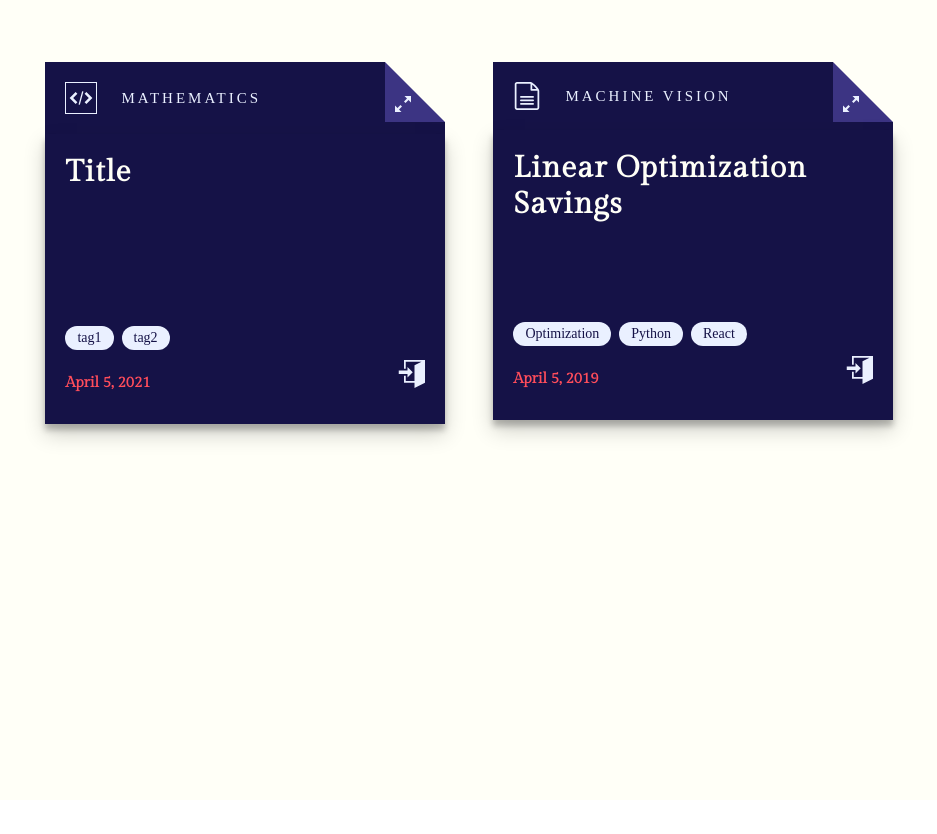
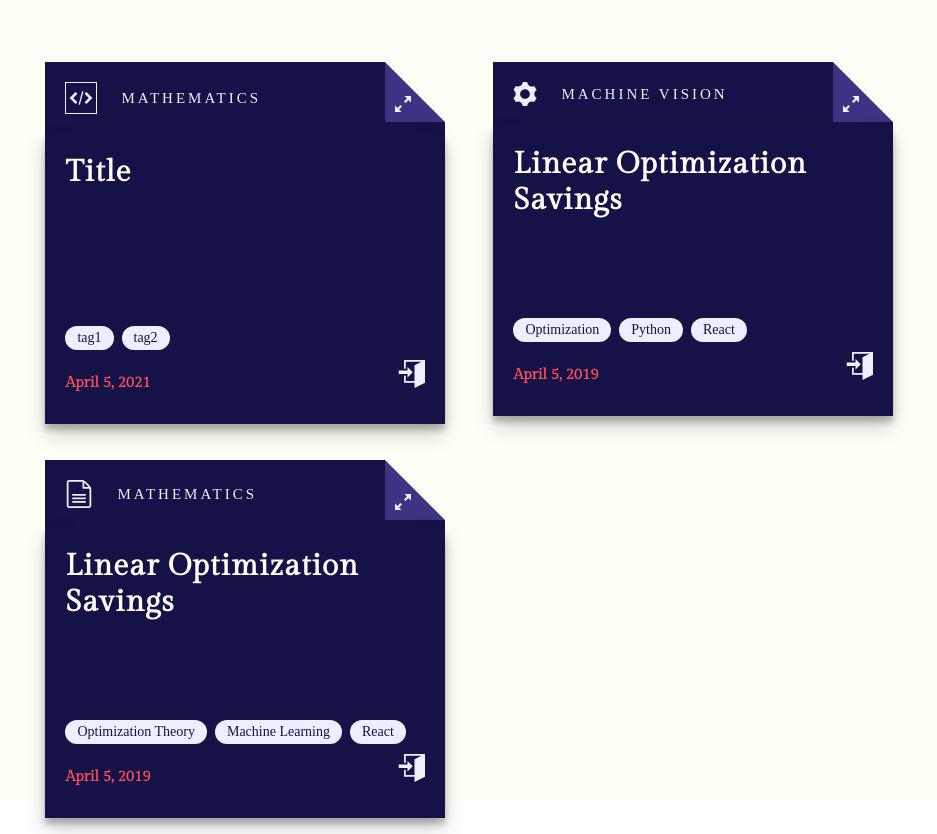
Before and after one commit to AmeanAsad/website, a Next.js app in the folder website/: page /home in a window 1280 px wide. Shown: the whole page, without its empty margins (17-954 px from the left). Before the commit the page ends 800 px from the top, so only its background shows below. Built offline with nearby package versions, Linux system fonts and the light colour scheme; a web font is replaced by a local one.

Commit message:
import changes

```diff
--- a/website/components/Homepage/HomepageAnimation/ProjectCards.json
+++ b/website/components/Homepage/Projects/ProjectCards.json
@@ -9,10 +9,18 @@
     },
     {
         "id": "someting",
-        "icon": "cod",
+        "icon": "hardware",
         "topic": "Machine Vision",
         "title": "Linear Optimization Savings",
         "tags": ["Optimization", "Python", "React"],
         "date": "April 5, 2019"
+    },
+    {
+        "id": "someting",
+        "icon": "document",
+        "topic": "Mathematics",
+        "title": "Linear Optimization Savings",
+        "tags": ["Optimization Theory", "Machine Learning", "React"],
+        "date": "April 5, 2019"
     }
 ]
--- a/website/components/Homepage/TestimonialCard/TestimonialCard.tsx
+++ b/website/components/Homepage/TestimonialCard/TestimonialCard.tsx
@@ -1,9 +1,8 @@
-import React, { useState, useEffect, useRef } from "react";
+import React, { useState, useEffect } from "react";
 import {
     Avatar,
     Icon,
     Center,
-    chakra,
     Flex,
     useDisclosure,
     Fade,
--- a/website/pages/home.tsx
+++ b/website/pages/home.tsx
@@ -1,8 +1,8 @@
-import HomepageAnimation from "../components/Homepage/HomepageAnimation/HomepageAnimation";
+import Projects from "../components/Homepage/Projects/Projects";
 
 import React from "react";
 
 const Home = () => {
-    return <HomepageAnimation />;
+    return <Projects />;
 };
 export default Home;
```
Also changed, not shown: website/components/Homepage/Projects/ProjectCard.tsx (renamed from website/components/Homepage/HomepageAnimation/ProjectCard.tsx), website/components/Homepage/Projects/ProjectTypes.ts (renamed from website/components/Homepage/HomepageAnimation/ProjectTypes.ts), website/components/Homepage/Projects/Projects.tsx (renamed from website/components/Homepage/HomepageAnimation/HomepageAnimation.tsx).
